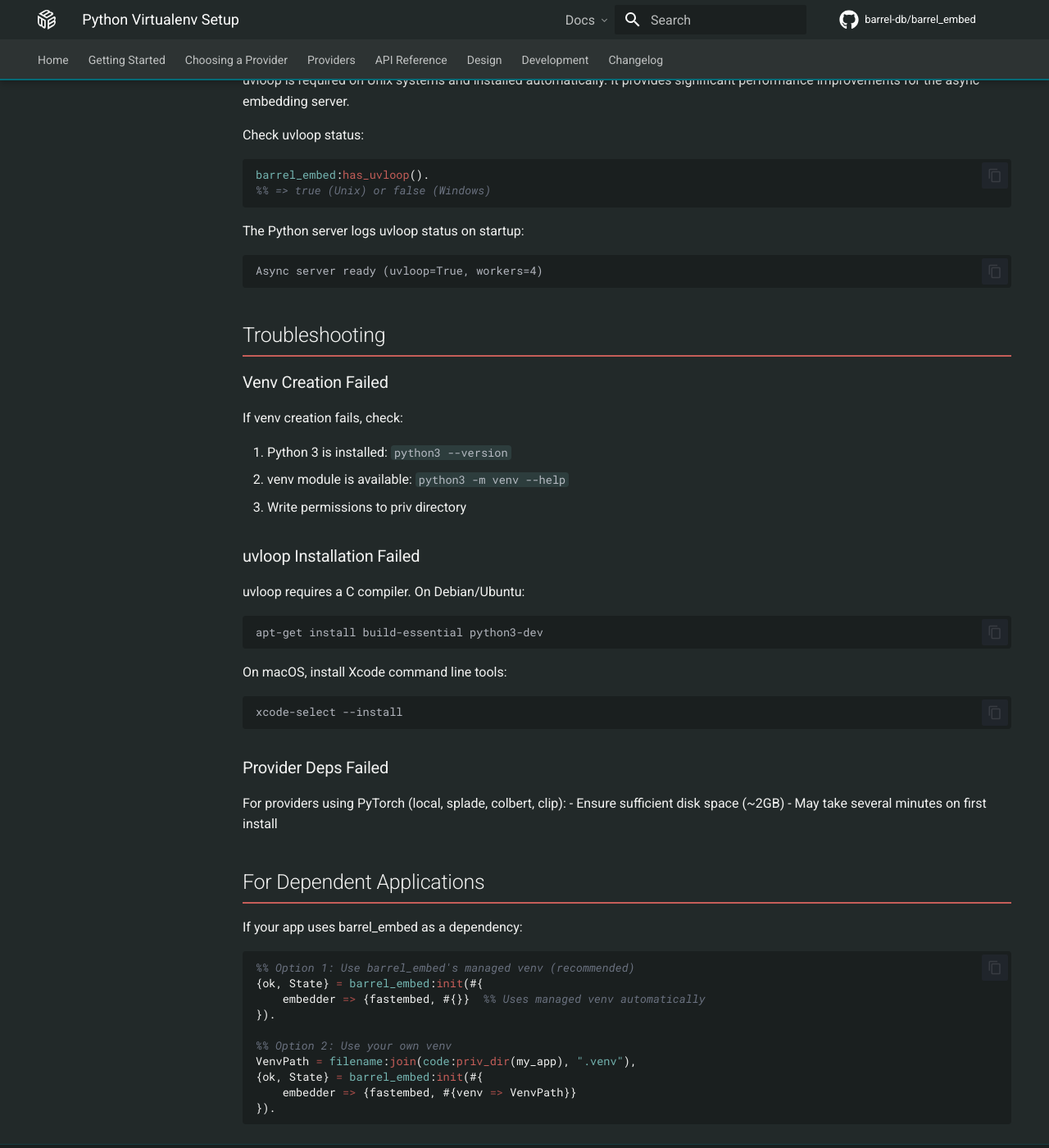
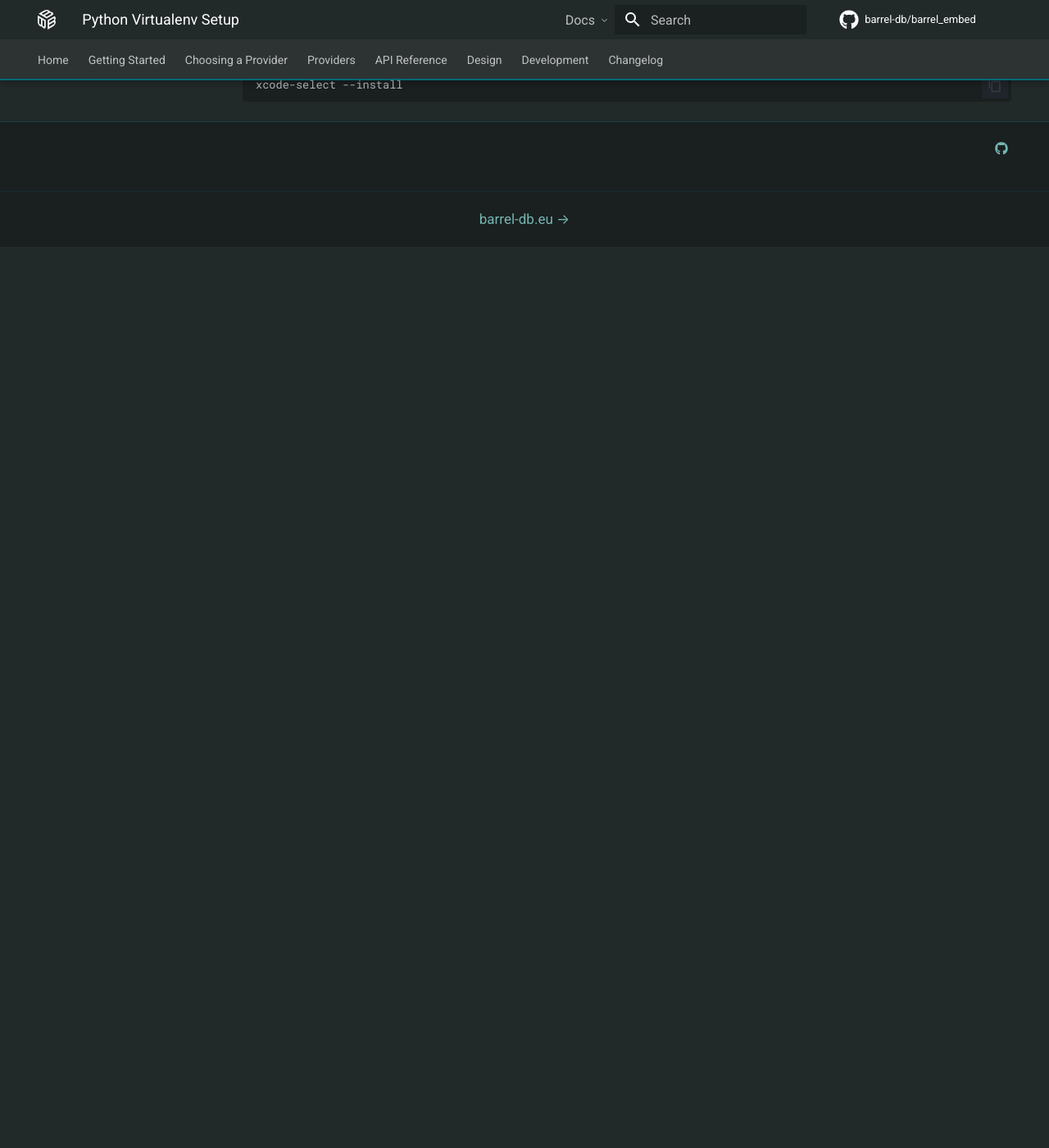
Before and after one commit to barrel-db/barrel_embed, an MkDocs documentation site: the page built from docs/venv-setup.md, in a window 1280 px wide and 1400 px high, scrolled down 2265 px. Shown: the whole window at 82% size. Built offline with MkDocs 1.6.1 and Material for MkDocs 9.7.7, drawn with Linux system fonts in a browser that asks for light colours; comment, search, counter and statistics services are not loaded; after the commit the page ends 2566 px from its top, so only the background shows below that; some of the changed text lies outside the part shown.

Commit message:
Remove custom venv option, use only managed venv
- Remove venv config option from providers
- Simplify provider init to use managed venv only
- Update module docs to remove venv references
- Simplify venv-setup.md and getting-started.md

````diff
--- a/docs/venv-setup.md
+++ b/docs/venv-setup.md
@@ -2,20 +2,20 @@
 
 barrel_embed automatically manages a Python virtualenv with required dependencies.
 
-## Automatic Setup (v2.2.0+)
+## Automatic Setup
 
-Starting with v2.2.0, barrel_embed automatically:
+barrel_embed automatically:
 
 1. Creates a venv at `priv/.venv` on application startup
 2. Installs uvloop for async performance (required on Unix)
 3. Installs provider-specific dependencies when providers are initialized
 
-**No manual setup required for most use cases.**
+**No manual setup required.**
 
 ```erlang
-%% Just start using it - venv is created automatically
+%% Just use it - venv is created and configured automatically
 {ok, State} = barrel_embed:init(#{
-    embedder => {fastembed, #{}}  %% fastembed deps installed automatically
+    embedder => {fastembed, #{}}
 }).
 ```
 
@@ -24,7 +24,6 @@
 ```erlang
 %% Get venv path
 Path = barrel_embed:venv_path().
-%% => "_build/default/lib/barrel_embed/priv/.venv"
 
 %% Check if uvloop is installed
 barrel_embed:has_uvloop().
@@ -32,11 +31,9 @@
 
 %% Manually install provider deps
 barrel_embed:install_provider(fastembed).
-%% => ok
 
 %% Recreate venv from scratch
 barrel_embed:refresh_venv().
-%% => {ok, "/path/to/.venv"}
 ```
 
 ## Custom Venv Location
@@ -48,33 +45,6 @@
 {barrel_embed, [
     {venv_dir, "/opt/barrel_embed/venv"}
 ]}.
-
-%% Or at runtime (before app starts)
-application:set_env(barrel_embed, venv_dir, "/opt/barrel_embed/venv").
-```
-
-## Manual Setup (Optional)
-
-If you prefer manual control or need custom packages:
-
-```bash
-# Using uv (recommended - fast)
-uv venv .venv
-uv pip install uvloop fastembed --python .venv/bin/python
-
-# Or using pip
-python3 -m venv .venv
-.venv/bin/pip install uvloop fastembed
-```
-
-Then pass the venv path explicitly:
-
-```erlang
-{ok, State} = barrel_embed:init(#{
-    embedder => {fastembed, #{
-        venv => "/absolute/path/to/.venv"
-    }}
-}).
 ```
 
 ## Provider Dependencies
@@ -89,7 +59,7 @@
 
 Dependencies are installed on-demand when a provider is first initialized.
 
-## uvloop Requirement
+## uvloop
 
 uvloop is required on Unix systems and installed automatically. It provides significant performance improvements for the async embedding server.
 
@@ -99,19 +69,13 @@
 %% => true (Unix) or false (Windows)
 ```
 
-The Python server logs uvloop status on startup:
-```
-Async server ready (uvloop=True, workers=4)
-```
-
 ## Troubleshooting
 
 ### Venv Creation Failed
 
-If venv creation fails, check:
-
+Check:
 1. Python 3 is installed: `python3 --version`
-2. venv module is available: `python3 -m venv --help`
+2. venv module available: `python3 -m venv --help`
 3. Write permissions to priv directory
 
 ### uvloop Installation Failed
@@ -121,30 +85,7 @@
 apt-get install build-essential python3-dev
 ```
 
-On macOS, install Xcode command line tools:
+On macOS:
 ```bash
 xcode-select --install
 ```
-
-### Provider Deps Failed
-
-For providers using PyTorch (local, splade, colbert, clip):
-- Ensure sufficient disk space (~2GB)
-- May take several minutes on first install
-
-## For Dependent Applications
-
-If your app uses barrel_embed as a dependency:
-
-```erlang
-%% Option 1: Use barrel_embed's managed venv (recommended)
-{ok, State} = barrel_embed:init(#{
-    embedder => {fastembed, #{}}  %% Uses managed venv automatically
-}).
-
-%% Option 2: Use your own venv
-VenvPath = filename:join(code:priv_dir(my_app), ".venv"),
-{ok, State} = barrel_embed:init(#{
-    embedder => {fastembed, #{venv => VenvPath}}
-}).
-```
````
Also changed, not shown: docs/getting-started.md (+0 -8 lines), 5 other files.
